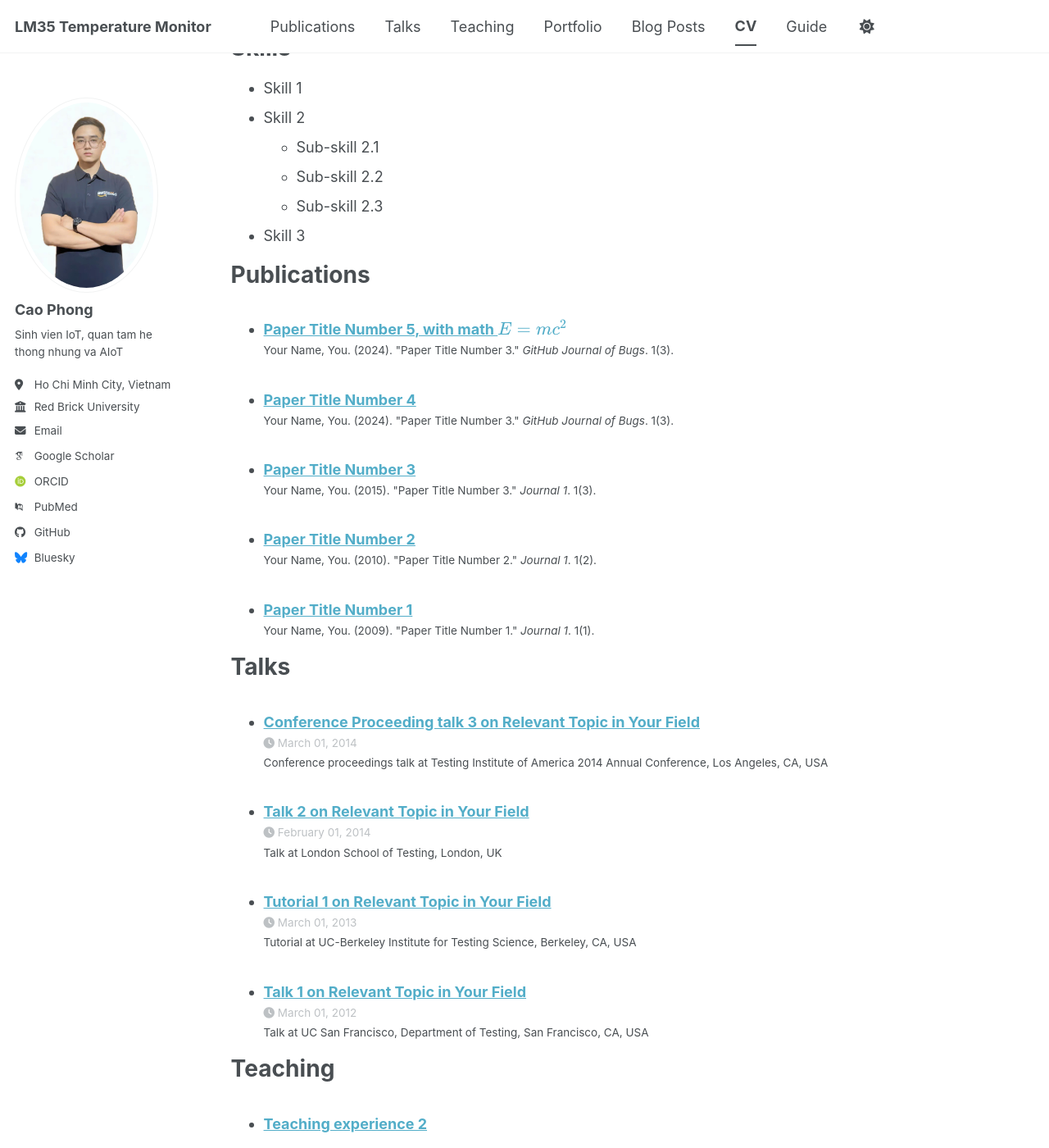
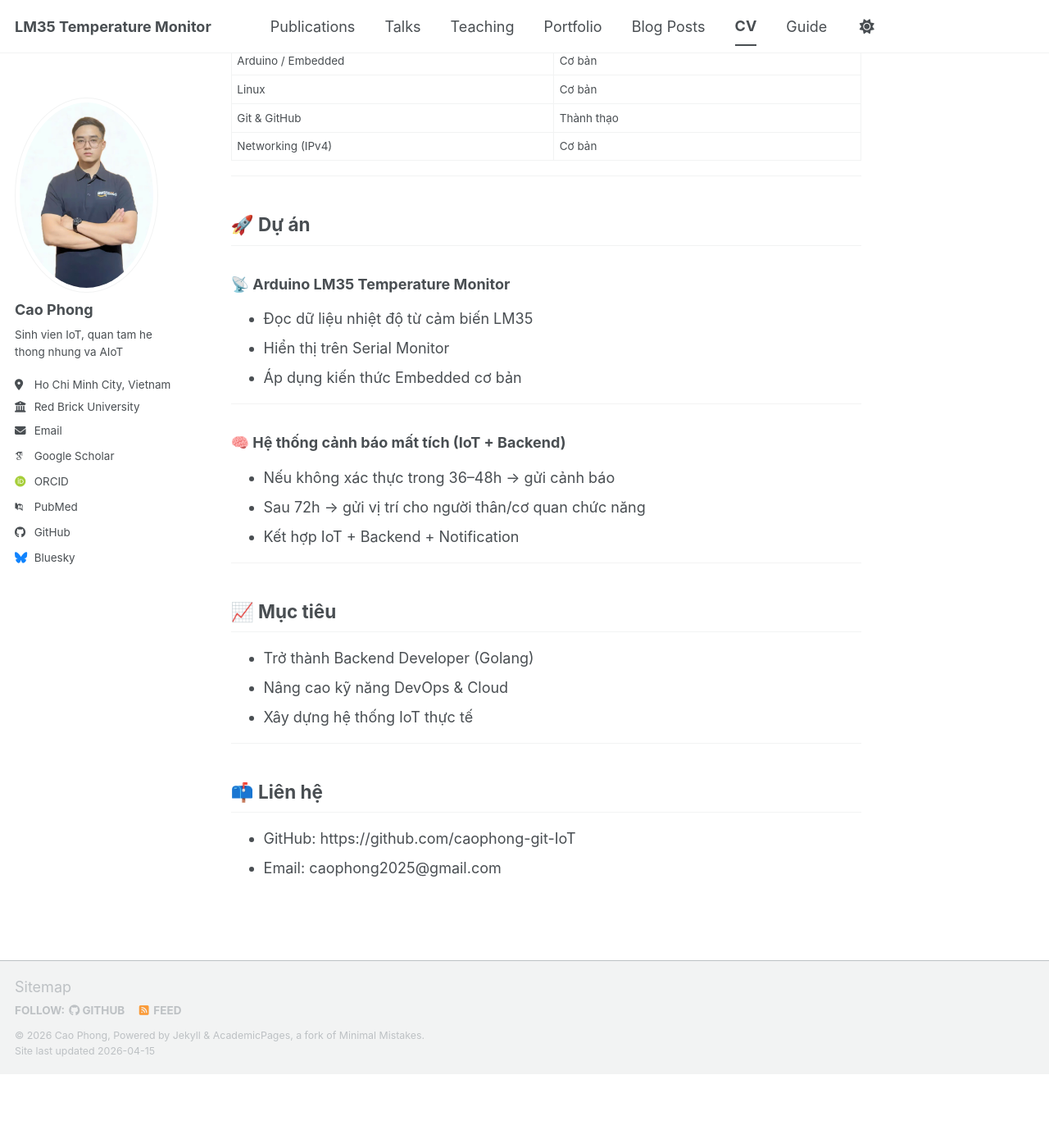
Before and after one commit to caophong-git-IoT/caophong-git-IoT.github.io, a Jekyll site: the page built from _pages/cv.md, in a window 1280 px wide and 1400 px high, scrolled down 763 px. Shown: the whole window at 82% size. Built offline with Jekyll 4.4.1, drawn with Linux system fonts in a browser that asks for light colours; some web fonts are replaced; a script bundle is joined from its source files by our own code; library files that are not in the unit come from our copies; after the commit the page ends 2073 px from its top, so only the background shows below that; some of the changed text lies outside the part shown.

Commit message:
update CV page

```diff
--- a/_pages/cv.md
+++ b/_pages/cv.md
@@ -1,64 +1,64 @@
 ---
-layout: archive
-title: "CV"
+layout: single
+title: "Curriculum Vitae"
 permalink: /cv/
-author_profile: true
-redirect_from:
-  - /resume
 ---
 
-{% include base_path %}
+## 👤 Thông tin cá nhân
 
-Education
-======
-* Ph.D in Version Control Theory, GitHub University, 2018 (expected)
-* M.S. in Jekyll, GitHub University, 2014
-* B.S. in GitHub, GitHub University, 2012
+- **Họ tên:** Cao Phong
+- **Email:** caophong2025@gmail.com
+- **GitHub:** https://github.com/caophong-git-IoT
+- **Định hướng:** Backend Developer / IoT / DevOps
 
-Work experience
-======
-* Spring 2024: Academic Pages Collaborator
-  * GitHub University
-  * Duties includes: Updates and improvements to template
-  * Supervisor: The Users
+---
 
-* Fall 2015: Research Assistant
-  * GitHub University
-  * Duties included: Merging pull requests
-  * Supervisor: Professor Hub
+## 🎓 Học vấn
 
-* Summer 2015: Research Assistant
-  * GitHub University
-  * Duties included: Tagging issues
-  * Supervisor: Professor Git
+- **Ngành:** IoT
+- **Năm học:** Sinh viên năm 3
+- **Trường:** (thêm tên trường của bạn)
 
-Skills
-======
-* Skill 1
-* Skill 2
-  * Sub-skill 2.1
-  * Sub-skill 2.2
-  * Sub-skill 2.3
-* Skill 3
+---
 
-Publications
-======
-  <ul>{% for post in site.publications reversed %}
-    {% include archive-single-cv.html %}
-  {% endfor %}</ul>
+## 🛠️ Kỹ năng
 
-Talks
-======
-  <ul>{% for post in site.talks reversed %}
-    {% include archive-single-talk-cv.html  %}
-  {% endfor %}</ul>
+| Kỹ năng            | Mức độ        |
+|--------------------|--------------|
+| Java               | Cơ bản - Trung cấp |
+| Golang             | Đang học     |
+| Arduino / Embedded | Cơ bản       |
+| Linux              | Cơ bản       |
+| Git & GitHub       | Thành thạo   |
+| Networking (IPv4)  | Cơ bản       |
 
-Teaching
-======
-  <ul>{% for post in site.teaching reversed %}
-    {% include archive-single-cv.html %}
-  {% endfor %}</ul>
+---
 
-Service and leadership
-======
-* Currently signed in to 43 different slack teams
+## 🚀 Dự án
+
+### 📡 Arduino LM35 Temperature Monitor
+- Đọc dữ liệu nhiệt độ từ cảm biến LM35
+- Hiển thị trên Serial Monitor
+- Áp dụng kiến thức Embedded cơ bản
+
+---
+
+### 🧠 Hệ thống cảnh báo mất tích (IoT + Backend)
+- Nếu không xác thực trong 36–48h → gửi cảnh báo
+- Sau 72h → gửi vị trí cho người thân/cơ quan chức năng
+- Kết hợp IoT + Backend + Notification
+
+---
+
+## 📈 Mục tiêu
+
+- Trở thành Backend Developer (Golang)
+- Nâng cao kỹ năng DevOps & Cloud
+- Xây dựng hệ thống IoT thực tế
+
+---
+
+## 📫 Liên hệ
+
+- GitHub: https://github.com/caophong-git-IoT
+- Email: caophong2025@gmail.com
```
